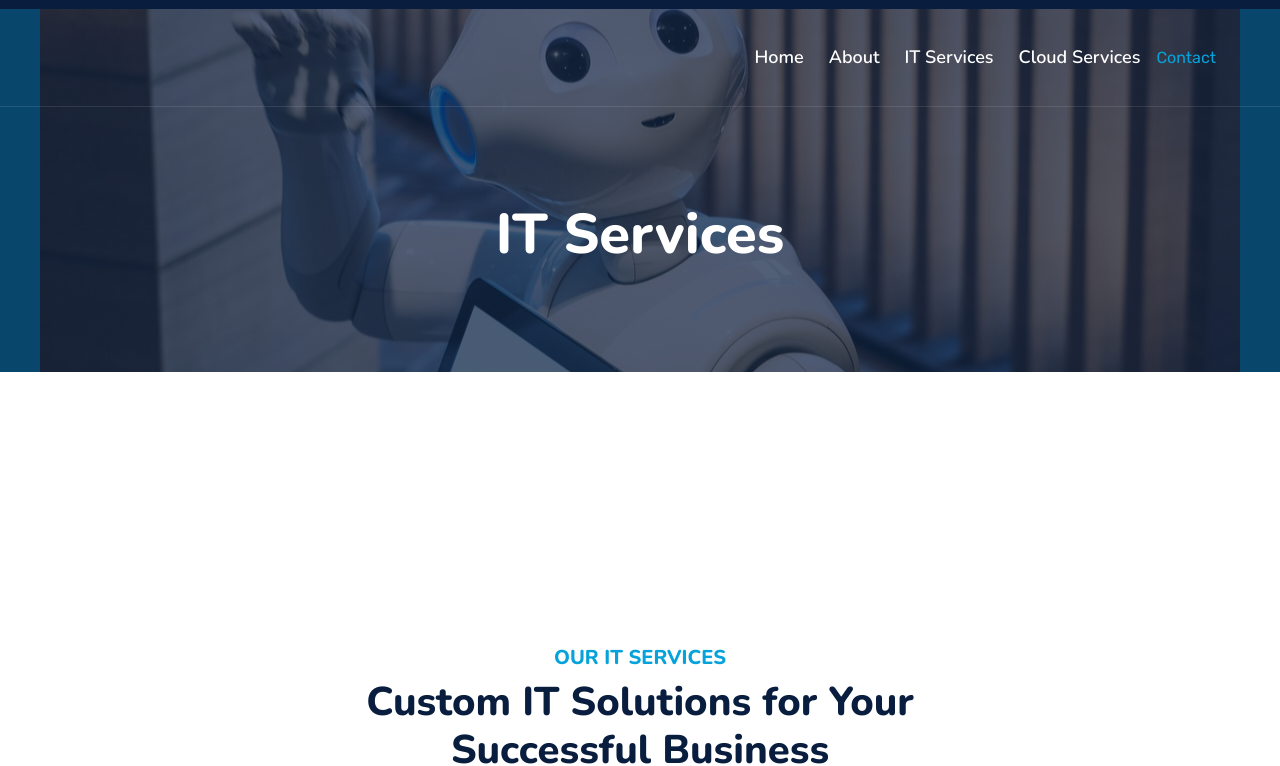
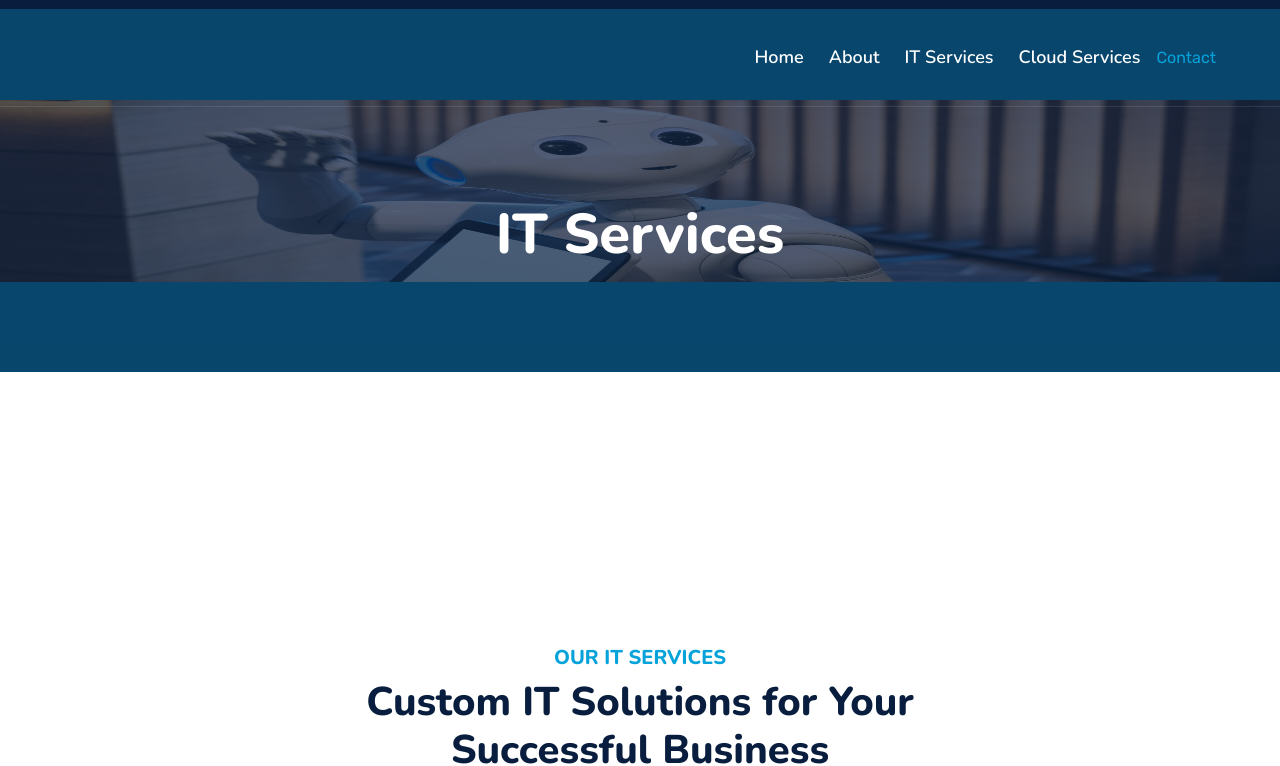
Before and after one commit to HusseinKhazem/Apex, a plain HTML site: page service.html in a window 1280 px wide. Shown: the part 46-812 px from the top of the page. Drawn offline with nearby package versions, Linux system fonts and the light colour scheme.

Commit message:
Update style.css

```diff
--- a/css/style.css
+++ b/css/style.css
@@ -623,7 +623,7 @@ h6,
 
 .bg-header-it {
     background: linear-gradient(rgba(9, 30, 62, .7), rgba(9, 30, 62, .7)), url(../img/pepperit.jpg) center center no-repeat;
-    background-size: auto;
+    background-size: 100% 50%;
 }
 
 
```
